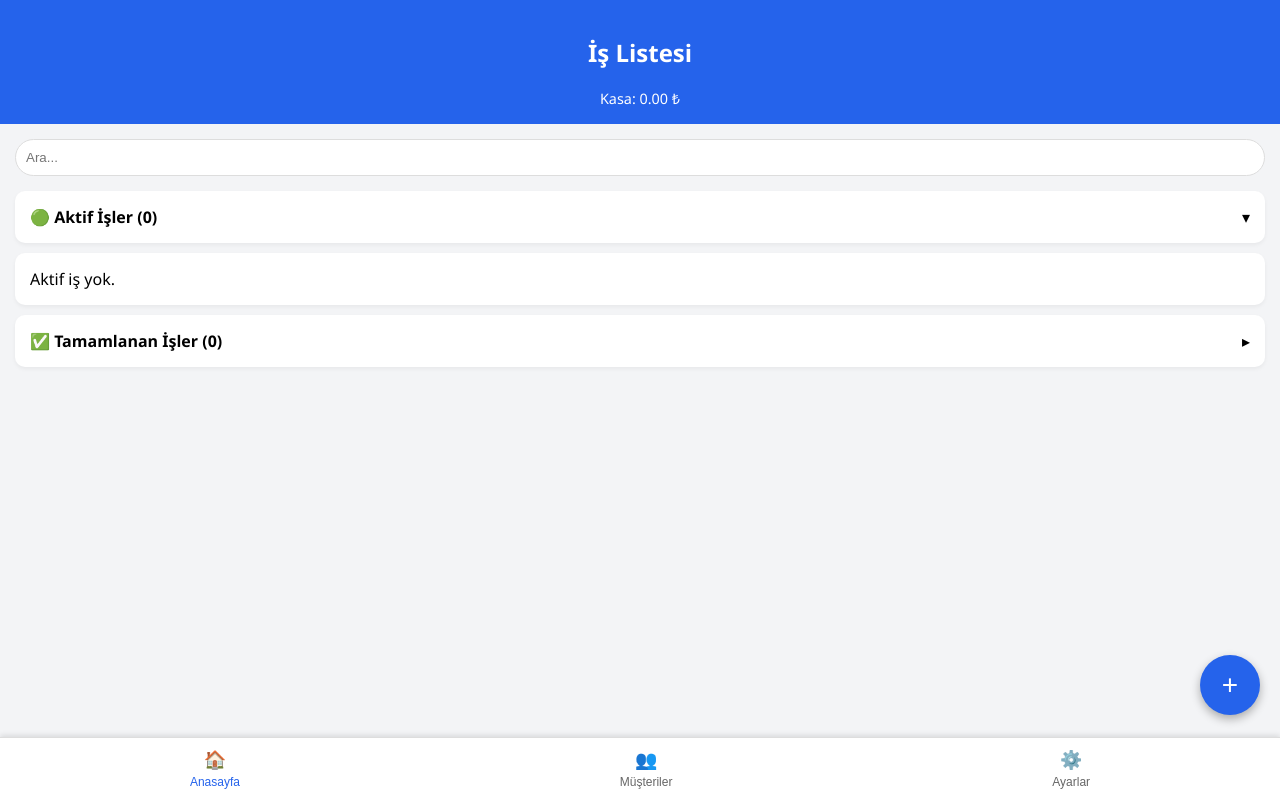
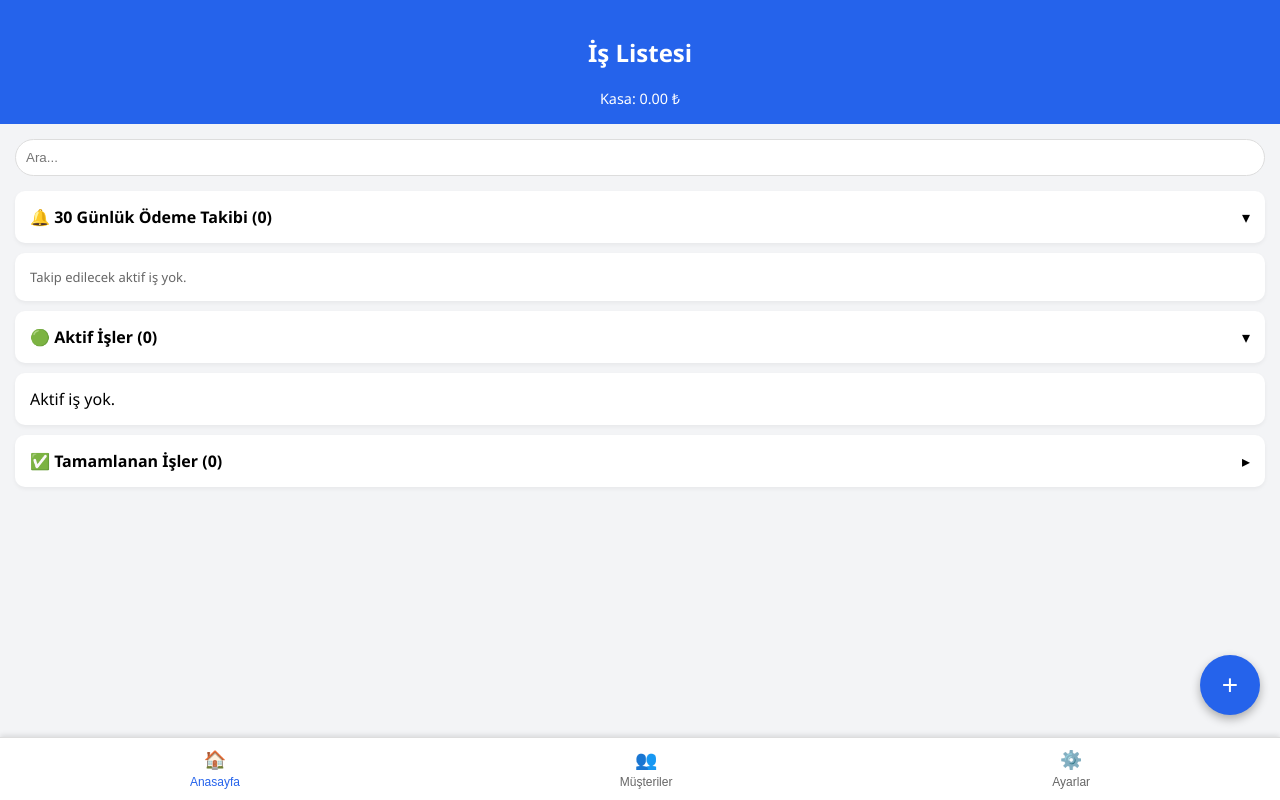
Before and after one commit to ukena18/Haci, a React app: page / in a window 1280 px wide. Built offline with nearby package versions, Linux system fonts and the light colour scheme; the HTML template or start-up script is replaced by a standard one.

Commit message:
30 days due date with collapsable added

```diff
--- a/src/App.jsx
+++ b/src/App.jsx
@@ -47,6 +47,11 @@ function persistState(state) {
 /* ============================================================
    2) HELPERS
 ============================================================ */
+
+function daysBetween(a, b) {
+  const ms = 1000 * 60 * 60 * 24;
+  return Math.floor((b - a) / ms);
+}
 
 /** Pad to 2 digits (ex: 4 => "04") */
 function pad2(n) {
@@ -208,6 +213,10 @@ function MainApp({ state, setState }) {
   const [activeOpen, setActiveOpen] = useState(true);
   const [completedOpen, setCompletedOpen] = useState(false);
 
+  // 30-day payment tracking folder
+const [paymentOpen, setPaymentOpen] = useState(true);
+
+
   // Editing entities
   const [editingJobId, setEditingJobId] = useState(null);
   const [editingCustId, setEditingCustId] = useState(null);
@@ -254,6 +263,29 @@ function MainApp({ state, setState }) {
 
   const activeJobs = filteredJobs.filter(j => !j.isCompleted);
   const completedJobs = filteredJobs.filter(j => j.isCompleted);
+
+
+  // 🔔 30-day payment tracking (active jobs only)
+const paymentWatchList = activeJobs
+  .map((job) => {
+    if (!job.createdAt) return null;
+
+    const created = new Date(job.createdAt);
+    const now = new Date();
+
+    const daysPassed = daysBetween(created, now);
+    const daysLeft = 30 - daysPassed;
+
+    return {
+      job,
+      daysLeft,
+    };
+  })
+  .filter(Boolean)
+  .sort((a, b) => a.daysLeft - b.daysLeft); // closest first
+
+
+
   /**
    * Customers filtering by search (Customers tab)
    */
@@ -536,6 +568,73 @@ function addDebt(customerId, amount) {
         {page === "home" && (
           <div id="page-home">
             <div id="job-list">
+            {/* 🔔 30 GÜNLÜK ÖDEME TAKİBİ */}
+<div className="card">
+  <div
+    className="list-item"
+    style={{ cursor: "pointer" }}
+    onClick={() => setPaymentOpen(o => !o)}
+  >
+    <strong>🔔 30 Günlük Ödeme Takibi ({paymentWatchList.length})</strong>
+    <span>{paymentOpen ? "▾" : "▸"}</span>
+  </div>
+</div>
+
+{paymentOpen && (
+  paymentWatchList.length === 0 ? (
+    <div className="card" style={{ fontSize: 13, color: "#666" }}>
+      Takip edilecek aktif iş yok.
+    </div>
+  ) : (
+    paymentWatchList.map(({ job, daysLeft }) => {
+      const c = customersById.get(job.customerId);
+
+      return (
+        <div
+          key={job.id}
+          className="card list-item"
+          style={{
+            background:
+              daysLeft <= 0
+                ? "#fee2e2"
+                : daysLeft <= 5
+                ? "#fef3c7"
+                : "white",
+            borderLeft:
+              daysLeft <= 0
+                ? "6px solid #dc2626"
+                : daysLeft <= 5
+                ? "6px solid #f59e0b"
+                : "6px solid #16a34a",
+          }}
+        >
+          <div>
+            <strong>{c ? `${c.name} ${c.surname}` : "Bilinmeyen"}</strong>
+            <br />
+            <small>
+              {daysLeft <= 0
+                ? `⛔ ${Math.abs(daysLeft)} gün gecikmiş`
+                : `⏳ ${daysLeft} gün kaldı`}
+            </small>
+          </div>
+
+          <div style={{ fontWeight: 700 }}>
+            {moneyTRY(
+              calcHours(job.start, job.end) * toNum(job.rate) +
+                (job.parts || []).reduce(
+                  (s, p) => s + toNum(p.price),
+                  0
+                )
+            )}
+          </div>
+        </div>
+      );
+    })
+  )
+)}
+
+
+
               {/* ACTIVE JOBS FOLDER */}
 <div className="card">
   <div
```
